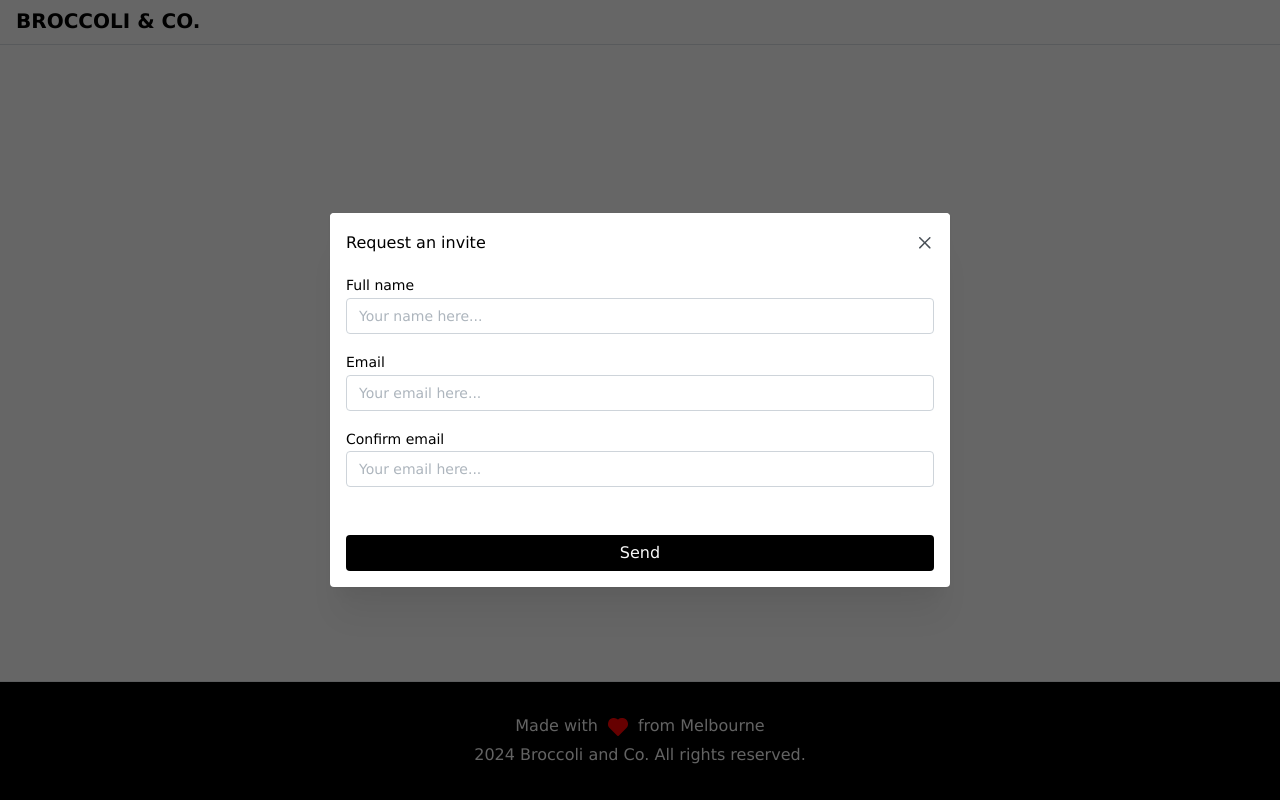
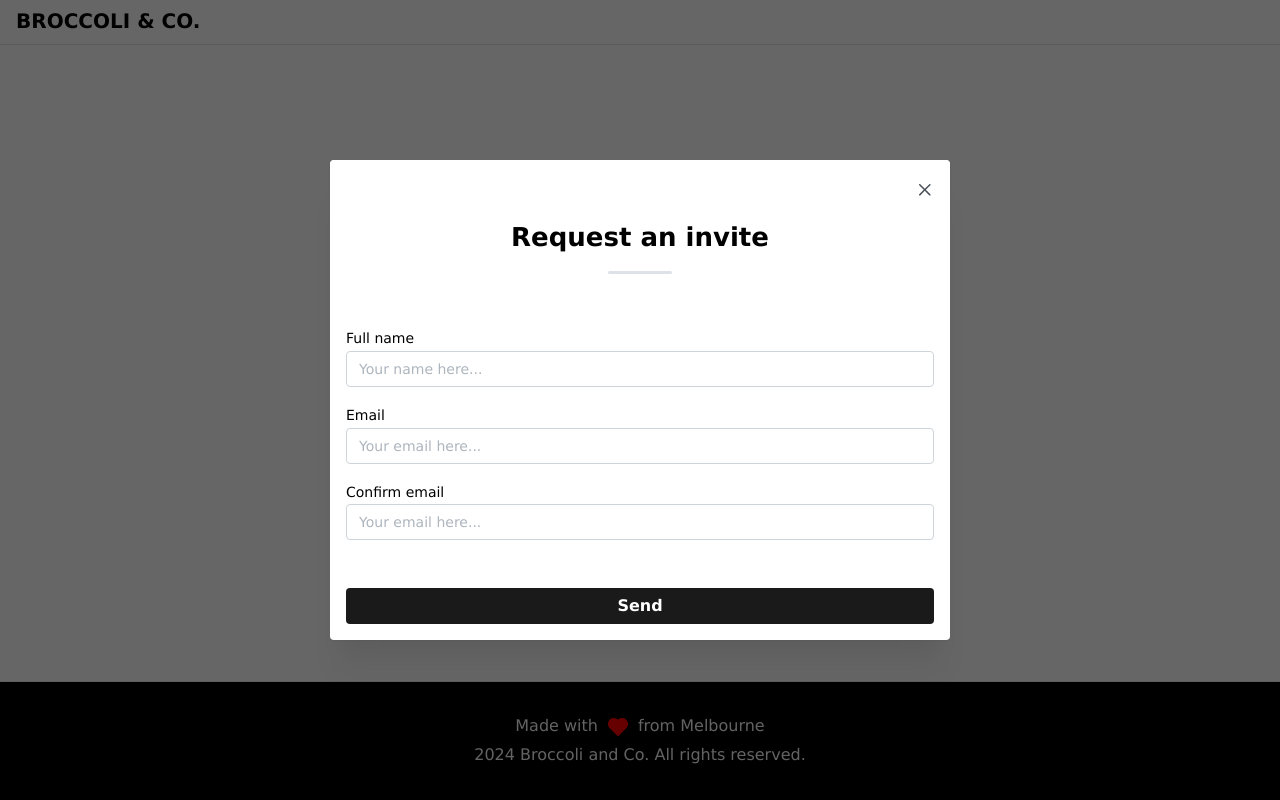
Before and after one commit to roygb1v/take-home, a React (Vite) app: page / in a window 1280 px wide. Both pictures are taken after a click on the button "Request an invite". Built offline with nearby package versions, Linux system fonts and the light colour scheme.

Commit message:
updated errors payload and style

```diff
--- a/src/App.tsx
+++ b/src/App.tsx
@@ -4,23 +4,47 @@ import {
   MantineProvider,
   Title,
   Text,
+  TextProps,
   TextInput,
   Modal,
   Button,
   Loader,
+  Space,
+  Divider,
 } from "@mantine/core";
 import { useDisclosure } from "@mantine/hooks";
 import { useForm } from "@mantine/form";
 import { theme } from "./theme";
 import styled from "styled-components";
-import { Header } from "./components/Header/Header";
+import { NavigationHeader } from "./components/Header/Header";
 import { Footer } from "./components/Footer/Footer";
 
-const axios = require("axios").default;
+import axios, { AxiosRequestConfig } from "axios";
+
+const config: AxiosRequestConfig = {
+  headers: {
+    "Content-Type": "application/json",
+  },
+};
 
 export default function App() {
+  const [opened, { open, close }] = useDisclosure(false);
   const [isLoading, setIsLoading] = useState(false);
+  const [error, setError] = useState(null);
   const [isRegistered, setIsRegistered] = useState(false);
+
+  const validateEmail = (value: string) => {
+    const { email, confirmEmail } = form.getValues();
+
+    if (!value) {
+      return "Email cannot be empty.";
+    }
+
+    if (email !== confirmEmail) {
+      return "Email provided are not the same.";
+    }
+    return /^\S+@\S+$/.test(value) ? null : "Invalid email.";
+  };
 
   const form = useForm({
     mode: "uncontrolled",
@@ -31,72 +55,54 @@ export default function App() {
     },
     validate: {
       name: (value) =>
-        value && value.length > 3
+        value && value.length >= 3
           ? null
-          : "Full name should be more than 3 characters.",
-      email: (value) => {
-        const { email, confirmEmail } = form.getValues();
-
-        if (!value) {
-          return "Email cannot be empty.";
-        }
-
-        if (email !== confirmEmail) {
-          return "Email provided are not the same.";
-        }
-        return /^\S+@\S+$/.test(value) ? null : "Invalid email.";
-      },
-      confirmEmail: (value) => {
-        const { email, confirmEmail } = form.getValues();
-
-        if (!value) {
-          return "Email cannot be empty.";
-        }
-
-        if (email !== confirmEmail) {
-          return "Email provided are not the same.";
-        }
-        return /^\S+@\S+$/.test(value) ? null : "Invalid email.";
-      },
+          : "Full name should be at least 3 characters.",
+      email: validateEmail,
+      confirmEmail: validateEmail,
     },
   });
 
-  const [opened, { open, close }] = useDisclosure(false);
   const handleSubmit = async (values: typeof form.values) => {
     const { email, name } = values;
     const payload = { email, name };
     setIsLoading(true);
+    setError(null);
     try {
       const { status } = await axios.post(
         "https://l94wc2001h.execute-api.ap-southeast-2.amazonaws.com/prod/fake-auth",
         payload,
-        {
-          "Content-Type": "application/json",
-        }
+        config
       );
 
       if (status === 200) {
         form.reset();
         setIsRegistered(true);
+        setError(null);
       }
-    } catch (e) {
-      console.log("err", e);
+    } catch (err: unknown) {
+      if (axios.isAxiosError(err) && err.response) {
+        setError(err.response.data.errorMessage);
+      }
     }
     setIsLoading(false);
   };
 
   return (
     <MantineProvider theme={theme}>
-      <FlexContainer>
-        <Header />
+      <Wrapper>
+        <NavigationHeader />
         <Body>
-          <Title order={1} size="h1" style={{ textAlign: "center" }}>
-            A better way <br />
-            to enjoy every day.
-          </Title>
-          <Text size="xl" c="dimmed">
-            Be the first to know when we launch.
-          </Text>
+          <Container direction="column" alignItems="center" gap="1rem">
+            <CenteredTitle order={1} size="h1">
+              A better way <br />
+              to enjoy every day.
+            </CenteredTitle>
+            <Text size="xl" c="dimmed">
+              Be the first to know when we launch.
+            </Text>
+          </Container>
+
           <Modal
             size="lg"
             opened={opened}
@@ -105,12 +111,14 @@ export default function App() {
               close();
             }}
             centered
-            title={<Text>Request an invite</Text>}
           >
             <ModalContent>
               {!isRegistered && (
                 <Form onSubmit={form.onSubmit(handleSubmit)}>
-                  <Container marginBottom="2rem">
+                  <Container direction="column" gap="1rem" marginBottom="2rem">
+                    <CenteredTitle order={2}>Request an invite</CenteredTitle>
+                    <SmallDivider size="md" />
+                    <Space h="lg" />
                     <TextInput
                       label="Full name"
                       placeholder="Your name here..."
@@ -130,51 +138,48 @@ export default function App() {
                       {...form.getInputProps("confirmEmail")}
                     />
                   </Container>
-                  <Button
-                    style={{ background: "#000000", color: "#F9F9F9" }}
-                    disabled={isLoading}
-                    variant="light"
-                    type="submit"
-                  >
+                  <Button disabled={isLoading} variant="filled" type="submit">
                     {isLoading ? (
-                      <ShortContainer>
+                      <Container alignItems="center" gap="0.5rem">
                         <Loader size={14} />
                         <Text>Please wait...</Text>
-                      </ShortContainer>
+                      </Container>
                     ) : (
-                      <Text fw={500}>Send</Text>
+                      <Text fw={700}>Send</Text>
                     )}
                   </Button>
+                  {error && (
+                    <CenteredText style={{ color: "red" }}>
+                      {error}
+                    </CenteredText>
+                  )}
                 </Form>
               )}
               {isRegistered && (
-                <Container>
-                  <Text>All done!</Text>
-                  <Text>Thanks</Text>
-                  <Text>
-                    You will be notified of any changes when we launch. Keep in
-                    touch!
-                  </Text>
+                <Container direction="column" gap="2rem" alignItems="center">
+                  <Container direction="column" gap="1rem" alignItems="center">
+                    <Title order={2}>All done!</Title>
+                    <SmallDivider size="md" />
+                  </Container>
+                  <CenteredText>
+                    You will be one of the first to experience Broccoli & Co.
+                    when we launch.
+                  </CenteredText>
                 </Container>
               )}
             </ModalContent>
           </Modal>
-          <Button
-            style={{ background: "#000000" }}
-            size="lg"
-            variant="primary"
-            onClick={open}
-          >
+          <Button size="lg" variant="filled" onClick={open}>
             Request an invite
           </Button>
         </Body>
         <Footer />
-      </FlexContainer>
+      </Wrapper>
     </MantineProvider>
   );
 }
 
-const FlexContainer = styled.div`
+const Wrapper = styled.div`
   height: 100vh;
   display: flex;
   flex-direction: column;
@@ -203,17 +208,37 @@ const Form = styled.form`
 `;
 
 interface ContainerProps {
+  direction?: string;
   marginBottom?: string;
+  alignItems?: string;
+  justifyContent?: string;
+  gap?: string;
 }
 
 const Container = styled.div<ContainerProps>`
   display: flex;
-  flex-direction: column;
-  gap: 1rem;
+  flex-direction: ${(props) => (props.direction ? props.direction : "row")};
+  align-items: ${(props) => props.alignItems};
+  justify-content: ${(props) => props.justifyContent};
+  gap: ${(props) => props.gap};
   margin-bottom: ${(props) => props.marginBottom};
 `;
 
-const ShortContainer = styled.div`
-  display: flex;
-  gap: 1rem;
+const CenteredTitle = styled(Title)`
+  text-align: center;
 `;
+
+interface CenteredTextProps extends TextProps {
+  width?: string;
+}
+
+const CenteredText = styled(Text)<CenteredTextProps>`
+  text-align: center;
+  width: ${(props) => props.width};
+`;
+
+const SmallDivider = styled(Divider)`
+  width: 4rem;
+  margin: auto;
+  border-radius: 1rem;
+`;
--- a/src/components/Footer/Footer.tsx
+++ b/src/components/Footer/Footer.tsx
@@ -7,7 +7,7 @@ export function Footer() {
   return (
     <div className={classes.footer}>
       <TextContainer>
-        Made with <IconHeartFilled style={{ color: "red" }} /> from Melbourne
+        Made with <IconHeartFilledRed /> from Melbourne
       </TextContainer>
       <Text>2024 Broccoli and Co. All rights reserved.</Text>
     </div>
@@ -19,3 +19,7 @@ const TextContainer = styled(Text)`
   align-items: center;
   gap: 0.5rem;
 `;
+
+const IconHeartFilledRed = styled(IconHeartFilled)`
+  color: red;
+`;
--- a/src/components/Header/Header.tsx
+++ b/src/components/Header/Header.tsx
@@ -1,7 +1,7 @@
 import { UnstyledButton, Text } from "@mantine/core";
 import classes from "./Header.module.css";
 
-export function Header() {
+export function NavigationHeader() {
   return (
     <header className={classes.header}>
       <UnstyledButton>
--- a/src/theme.ts
+++ b/src/theme.ts
@@ -1,16 +1,16 @@
 import { createTheme, MantineColorsTuple, rem } from "@mantine/core";
 
-const green: MantineColorsTuple = [
-  "#ebfff4",
-  "#d5fee7",
-  "#a5fdcb",
-  "#73fdae",
-  "#50fd95",
-  "#3ffd86",
-  "#36fe7d",
-  "#2be26a",
-  "#1fc85d",
-  "#00ad4d",
+const colors: MantineColorsTuple = [
+  "#000000",
+  "#0D0D0D",
+  "#101010",
+  "#121212",
+  "#141414",
+  "#161616",
+  "#1A1A1A",
+  "#1C1C1C",
+  "#1E1E1E",
+  "#202020",
 ];
 
 export const theme = createTheme({
@@ -26,6 +26,6 @@ export const theme = createTheme({
   },
 
   colors: {
-    green,
+    blue: colors,
   },
 });
```
